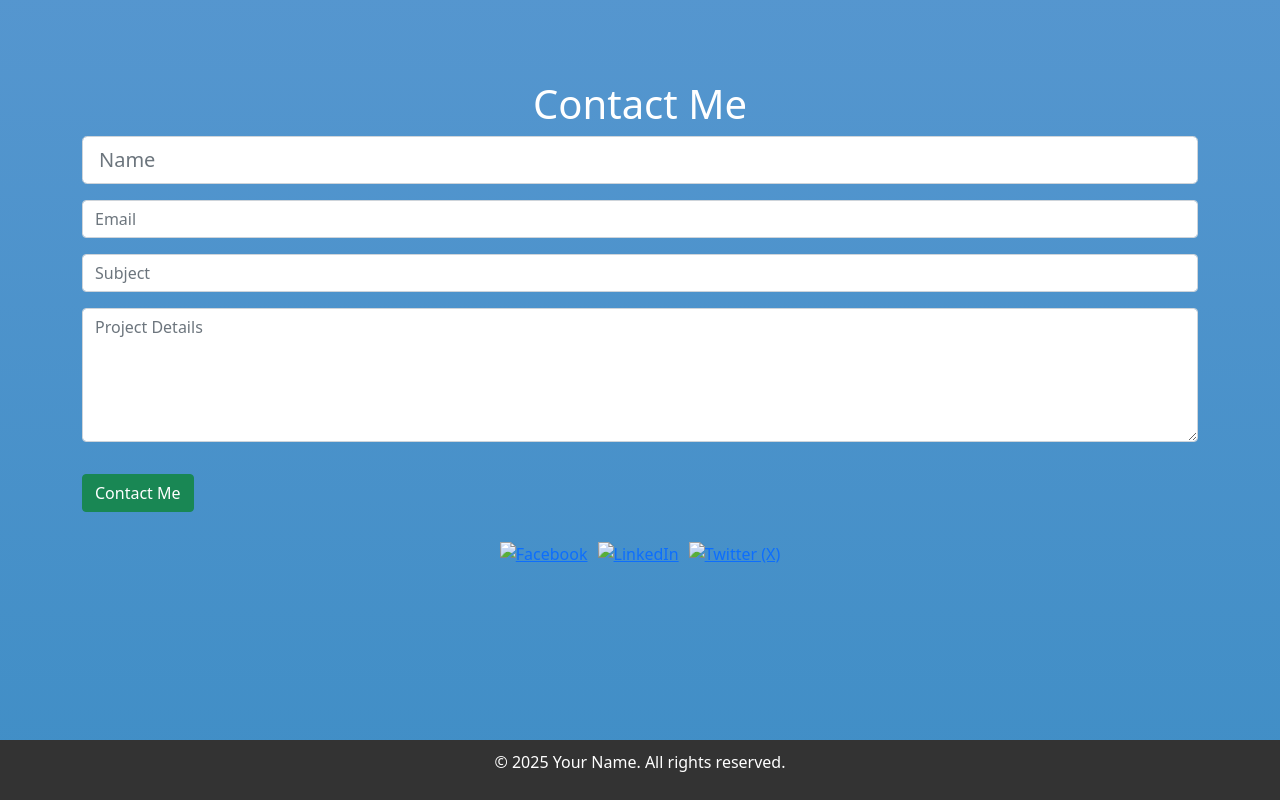
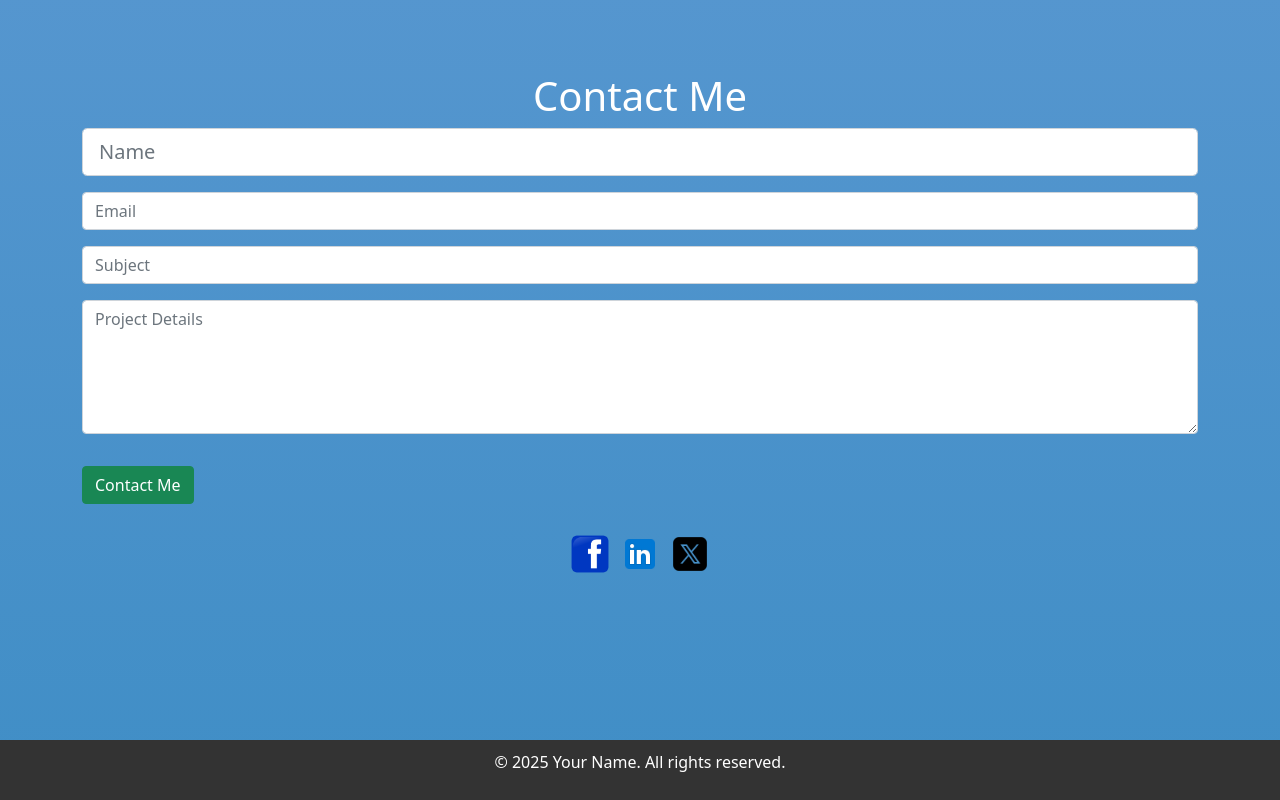
Before and after one commit to ManojMohan-404/sample-portfolio, a plain HTML site: page index.html in a window 1280 px wide. Shown: the part 2026-2826 px from the top of the page. Drawn offline with nearby package versions, Linux system fonts and the light colour scheme; the site is published under a folder, as on GitHub Pages, so addresses that start at the root find nothing.

Commit message:
Update index.html

```diff
--- a/index.html
+++ b/index.html
@@ -170,13 +170,13 @@
             </form>
             <div id="social_media">
                 <a href="http://your-facebook-link" target="_blank" aria-label="Facebook">
-                    <img id="facebook" src="/source/fb.png" alt="Facebook">
+                    <img id="facebook" src="source/fb.png" alt="Facebook">
                 </a>
                 <a href="http://your-linkedin-link" target="_blank" aria-label="LinkedIn">
-                    <img id="linkedin" src="/source/icons8-linkedin-48.png" alt="LinkedIn">
+                    <img id="linkedin" src="source/icons8-linkedin-48.png" alt="LinkedIn">
                 </a>
                 <a href="http://your-twitter-link" target="_blank" aria-label="Twitter (X)">
-                    <img id="twitter" src="/source/icons8-twitter-50.png" alt="Twitter (X)">
+                    <img id="twitter" src="source/icons8-twitter-50.png" alt="Twitter (X)">
                 </a>
             </div>
 
```
